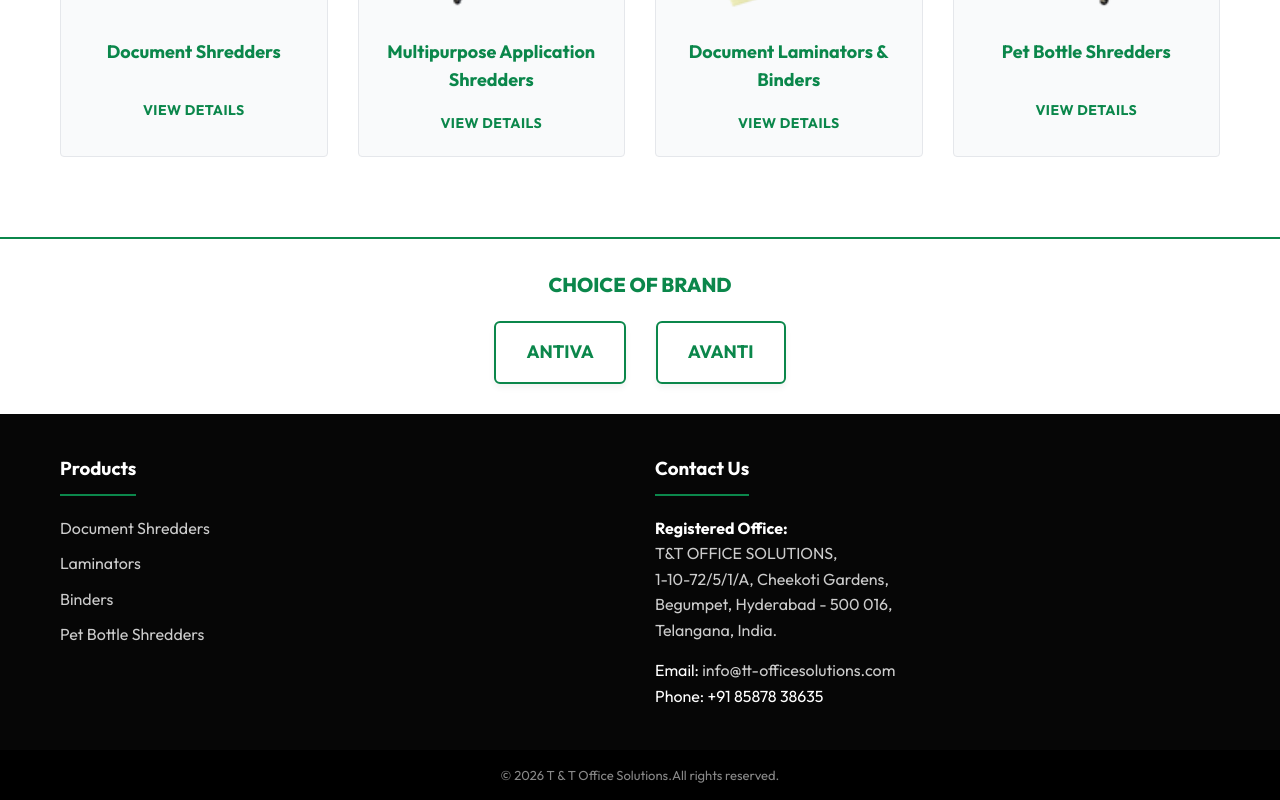
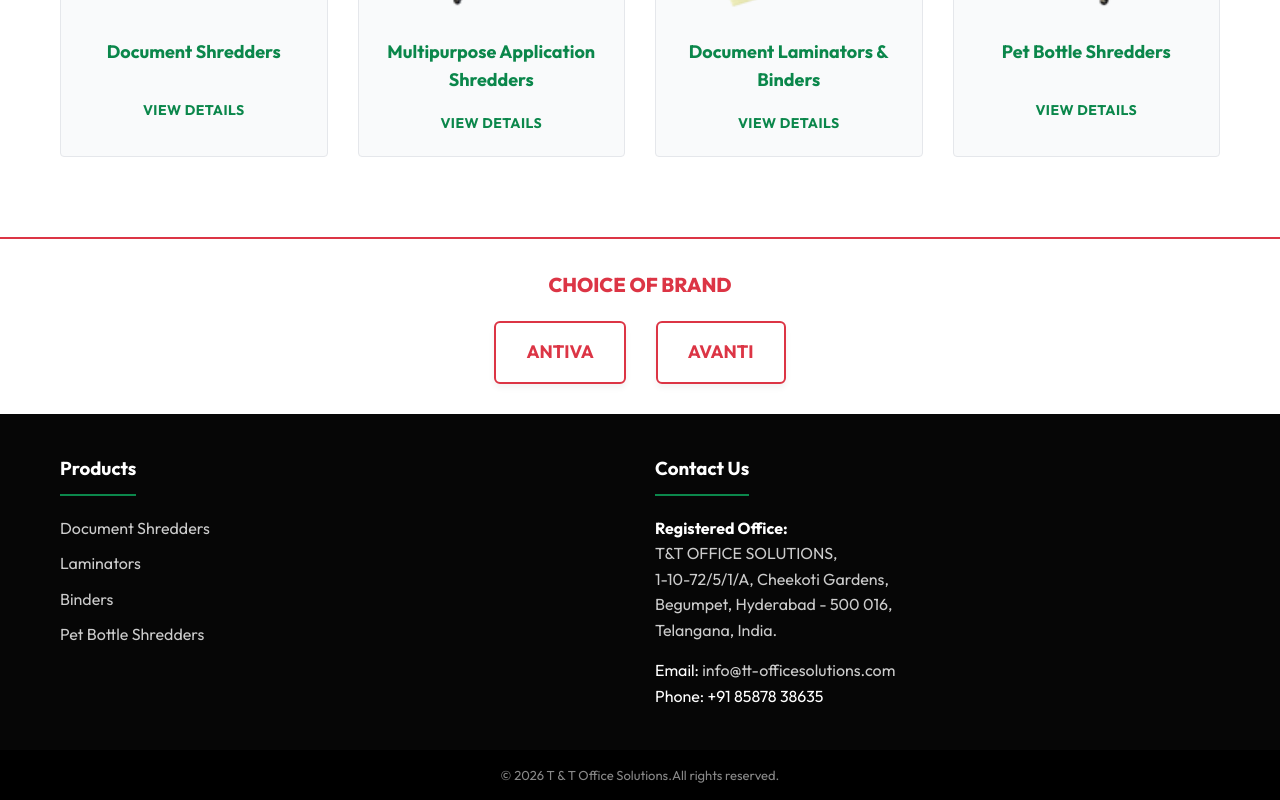
Before and after one commit to tetra9270/tanveer-backend, a React (Vite) app in the folder frontend/: page / in a window 1280 px wide. Shown: the part 996-1796 px from the top of the page. Built offline with nearby package versions, Linux system fonts and the light colour scheme; no server answers.

Commit message:
Update Global BrandSection component to red

```diff
--- a/frontend/src/components/BrandSection.css
+++ b/frontend/src/components/BrandSection.css
@@ -3,7 +3,7 @@
     /* Reduced from 60px */
     background-color: var(--white);
     text-align: center;
-    border-top: 2px solid var(--primary-green);
+    border-top: 2px solid #dc3545;
     /* Reduced thickness */
     margin-top: 20px;
     /* Reduced margin */
@@ -12,7 +12,7 @@
 .brand-section h3 {
     margin-bottom: 20px;
     /* Reduced from 30px */
-    color: var(--primary-green);
+    color: #dc3545;
     font-size: 20px;
     /* Reduced from 28px */
     text-transform: uppercase;
@@ -29,10 +29,10 @@
     font-size: 18px;
     /* Reduced from 30px */
     font-weight: bold;
-    color: var(--primary-green);
+    color: #dc3545;
     padding: 15px 30px;
     /* Reduced padding */
-    border: 2px solid var(--primary-green);
+    border: 2px solid #dc3545;
     background: white;
     box-shadow: 0 4px 6px rgba(0, 0, 0, 0.05);
     border-radius: 6px;
@@ -40,11 +40,11 @@
 }
 
 .brand-box:hover {
-    background: var(--primary-green);
+    background: #dc3545;
     color: white;
     transform: translateY(-3px);
     /* Subtle lift */
-    box-shadow: 0 6px 10px rgba(11, 135, 75, 0.2);
+    box-shadow: 0 6px 10px rgba(220, 53, 69, 0.3);
 }
 
 @media (max-width: 768px) {
```
